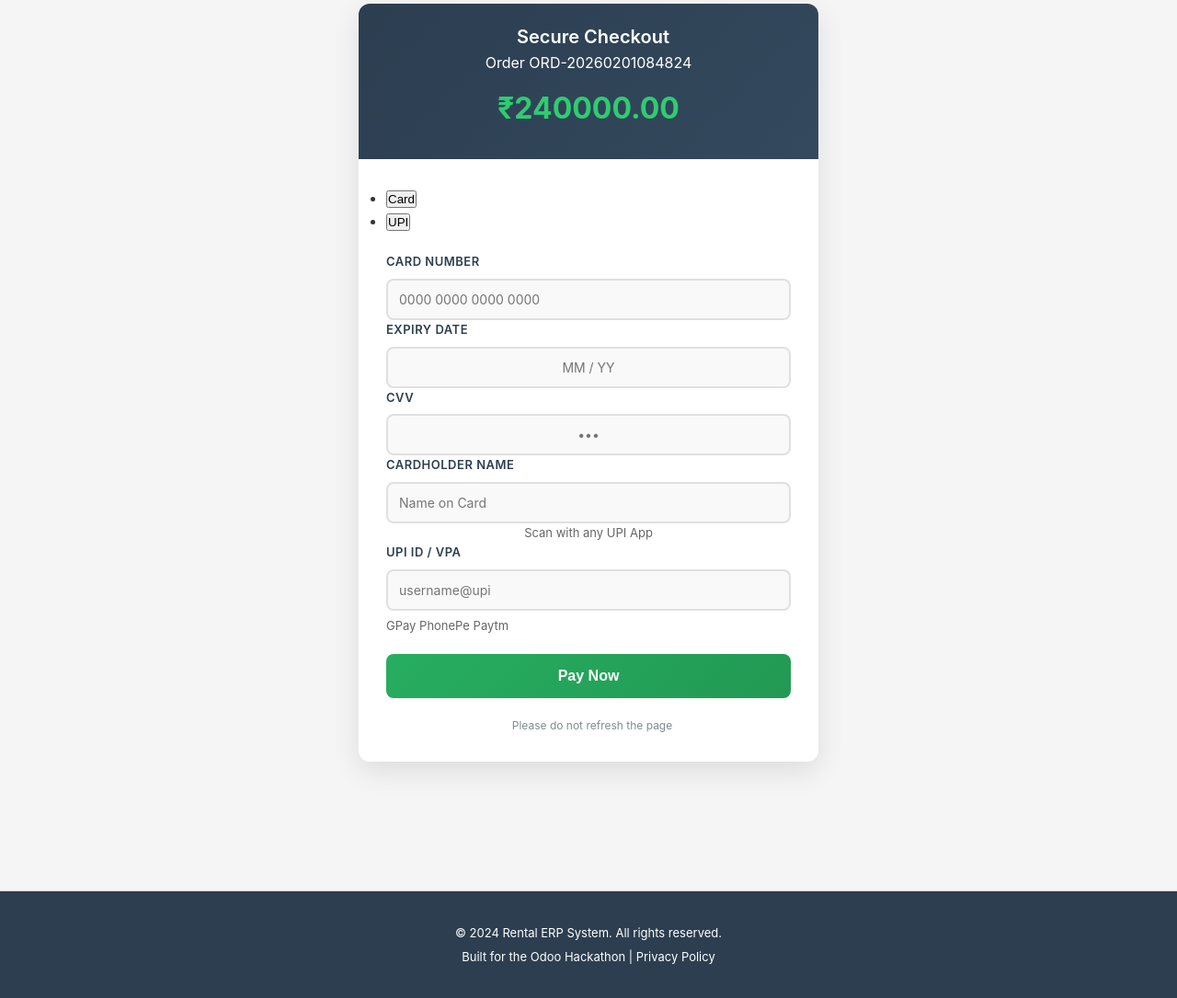
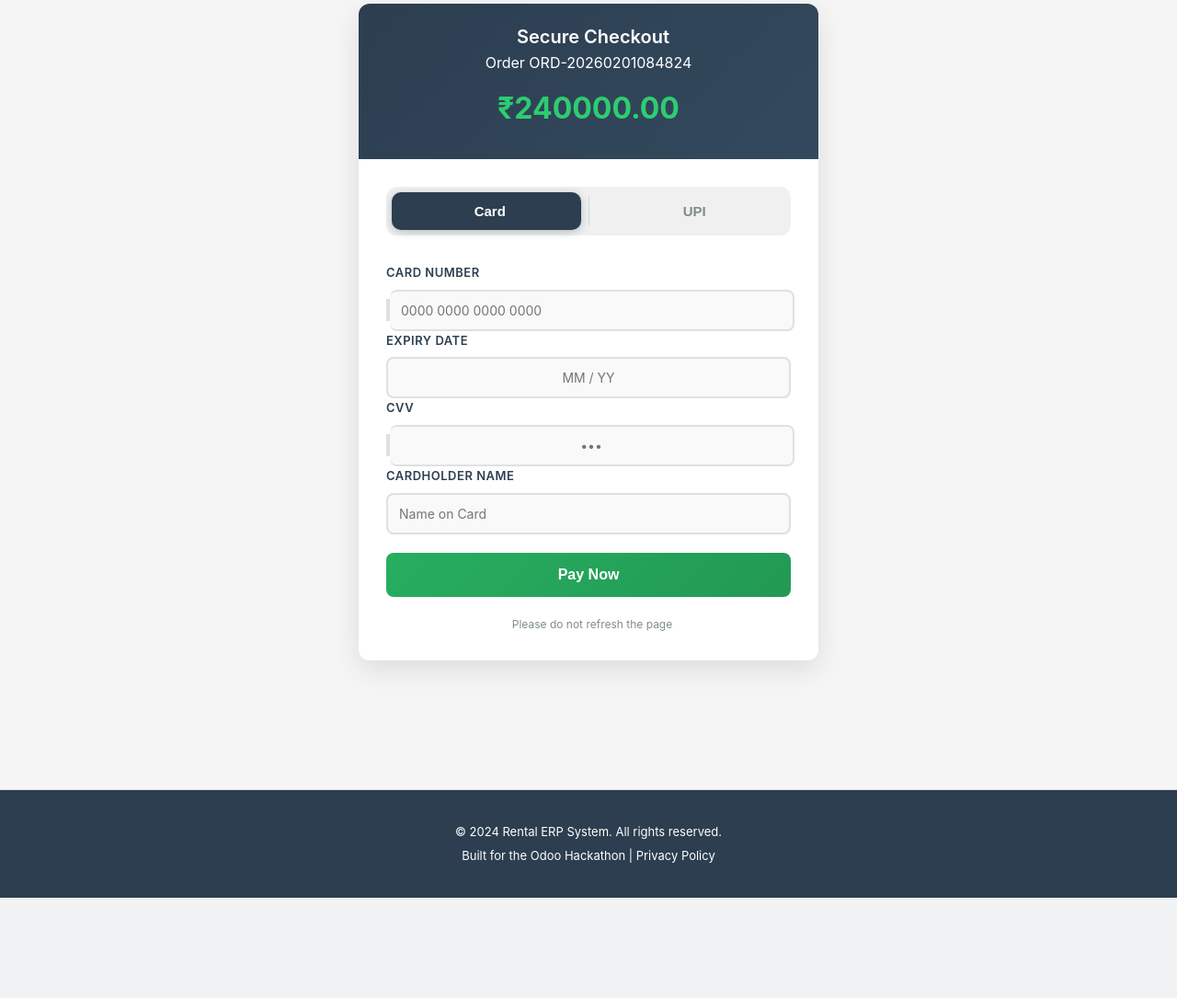
Before and after one commit to CodeClashers89/Gcet-X-Odoo, a Django app: page /billing/gateway/6/ in a window 1280 px wide. Shown: the part 136-1221 px from the top of the page at 92% size. After the commit the page ends 1112 px from the top, so only its background shows below. Run offline with Django 5.2, Linux system fonts and the light colour scheme; a user stored in the database is signed in; data comes from the database, SQL or seed files in the repository; both versions use the stored data as it was after the commit.

Commit message:
fake paymentgateway fixed

```diff
--- a/rentals/views.py
+++ b/rentals/views.py
@@ -3,6 +3,7 @@ from django.shortcuts import render, redirect, get_object_or_404
 from django.contrib.auth.decorators import login_required
 from django.http import JsonResponse, HttpResponseForbidden, HttpResponse
 from django.views.decorators.http import require_http_methods
+from django.urls import reverse
 from django.db import transaction
 from django.contrib import messages
 from datetime import datetime, timedelta
--- a/templates/billing/payment_gateway.html
+++ b/templates/billing/payment_gateway.html
@@ -114,6 +114,86 @@
         color: #bdc3c7;
         font-size: 24px;
     }
+
+    /* Payment Method Tabs */
+    .payment-tabs {
+        display: grid;
+        grid-template-columns: 1fr auto 1fr;
+        align-items: center;
+        gap: 8px;
+        background-color: #f0f0f0;
+        padding: 6px;
+        border-radius: 12px;
+    }
+
+    .payment-divider {
+        width: 1px;
+        height: 32px;
+        background-color: #d0d7de;
+    }
+
+    .payment-tab {
+        color: #7f8c8d;
+        background-color: transparent;
+        border: none;
+        border-radius: 10px;
+        padding: 12px 20px;
+        font-weight: 600;
+        font-size: 15px;
+        transition: all 0.3s ease;
+        cursor: pointer;
+        display: flex;
+        justify-content: center;
+        align-items: center;
+        gap: 8px;
+    }
+
+    .payment-tab:hover {
+        background-color: rgba(44, 62, 80, 0.1);
+        color: #2c3e50;
+    }
+
+    .payment-tab.active {
+        background-color: #2c3e50;
+        color: white;
+        box-shadow: 0 2px 8px rgba(44, 62, 80, 0.3);
+    }
+
+    .payment-tab i {
+        font-size: 16px;
+    }
+
+    .tab-content {
+        margin-top: 10px;
+    }
+
+    .payment-section {
+        display: none;
+        animation: fadeIn 0.35s ease-in-out;
+    }
+
+    .payment-section.active {
+        display: block;
+    }
+
+    /* Input Group Styling */
+    .input-group-text {
+        background-color: #f9f9f9;
+        border: 2px solid #e0e0e0;
+    }
+
+    .input-group .form-control {
+        border-left: none !important;
+    }
+
+    .input-group:focus-within .input-group-text {
+        border-color: #3498db;
+        background-color: white;
+    }
+
+    .input-group:focus-within .form-control {
+        border-color: #3498db;
+    }
 </style>
 
 <div class="payment-container">
@@ -125,18 +205,15 @@
         </div>
         <div class="card-body-payment">
             <div class="payment-methods mb-4">
-                <ul class="nav nav-pills nav-fill" role="tablist">
-                    <li class="nav-item" role="presentation">
-                        <button class="nav-link active" id="card-tab" data-bs-toggle="pill" data-bs-target="#card-payment" type="button" role="tab" onclick="setPaymentMethod('card')">
-                            <i class="fas fa-credit-card me-2"></i>Card
-                        </button>
-                    </li>
-                    <li class="nav-item" role="presentation">
-                        <button class="nav-link" id="upi-tab" data-bs-toggle="pill" data-bs-target="#upi-payment" type="button" role="tab" onclick="setPaymentMethod('upi')">
-                            <i class="fas fa-qrcode me-2"></i>UPI
-                        </button>
-                    </li>
-                </ul>
+                <div class="payment-tabs">
+                    <button type="button" class="payment-tab active" id="card-tab" onclick="switchTab('card')">
+                        <i class="fas fa-credit-card"></i> Card
+                    </button>
+                    <div class="payment-divider" aria-hidden="true"></div>
+                    <button type="button" class="payment-tab" id="upi-tab" onclick="switchTab('upi')">
+                        <i class="fas fa-qrcode"></i> UPI
+                    </button>
+                </div>
             </div>
 
             <form method="post" action="{% url 'billing:process_payment' order.id %}">
@@ -146,7 +223,7 @@
 
                 <div class="tab-content">
                     <!-- Card Payment Form -->
-                    <div class="tab-pane fade show active" id="card-payment" role="tabpanel">
+                    <div class="payment-section active" id="card-payment">
                         <div class="card-icons">
                             <i class="fab fa-cc-visa" style="color: #1a1f71;"></i>
                             <i class="fab fa-cc-mastercard" style="color: #eb001b;"></i>
@@ -186,7 +263,7 @@
                     </div>
 
                     <!-- UPI Payment Form -->
-                    <div class="tab-pane fade" id="upi-payment" role="tabpanel">
+                    <div class="payment-section" id="upi-payment">
                         <div class="text-center mb-4">
                             <div class="bg-light p-3 rounded d-inline-block">
                                 <i class="fas fa-qrcode fa-4x text-dark"></i>
@@ -224,6 +301,27 @@
 </div>
 
 <script>
+    function switchTab(method) {
+        const cardTab = document.getElementById('card-tab');
+        const upiTab = document.getElementById('upi-tab');
+        const cardSection = document.getElementById('card-payment');
+        const upiSection = document.getElementById('upi-payment');
+
+        if (method === 'card') {
+            cardTab.classList.add('active');
+            upiTab.classList.remove('active');
+            cardSection.classList.add('active');
+            upiSection.classList.remove('active');
+        } else {
+            upiTab.classList.add('active');
+            cardTab.classList.remove('active');
+            upiSection.classList.add('active');
+            cardSection.classList.remove('active');
+        }
+
+        setPaymentMethod(method);
+    }
+
     function setPaymentMethod(method) {
         document.getElementById('payment_method').value = method;
 
@@ -240,8 +338,8 @@
         }
     }
 
-    // Initialize required fields
-    setPaymentMethod('card');
+    // Initialize required fields and default tab
+    switchTab('card');
 
     document.querySelector('form').addEventListener('submit', function(e) {
         const btn = document.getElementById('payButton');
```
Also changed, not shown: db.sqlite3.
